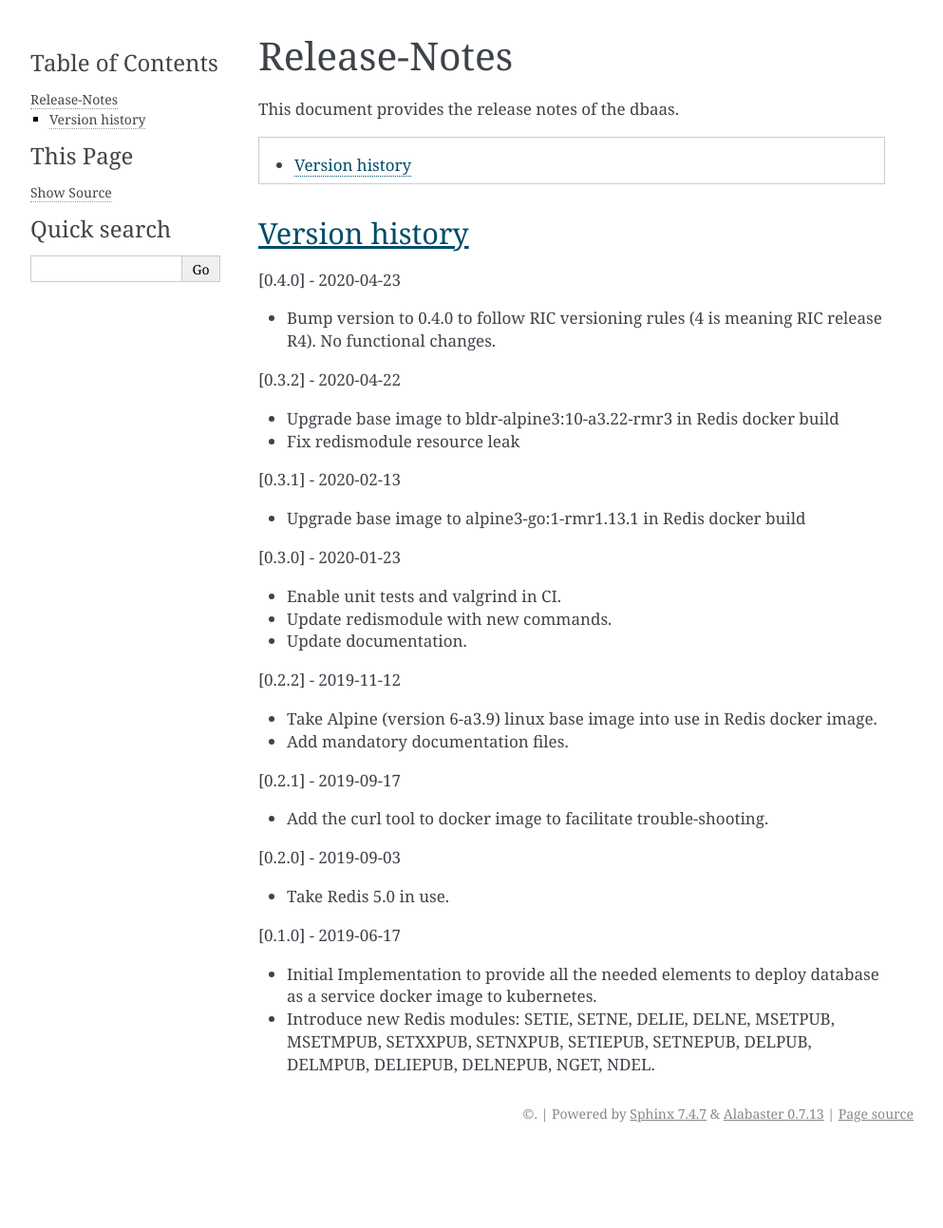
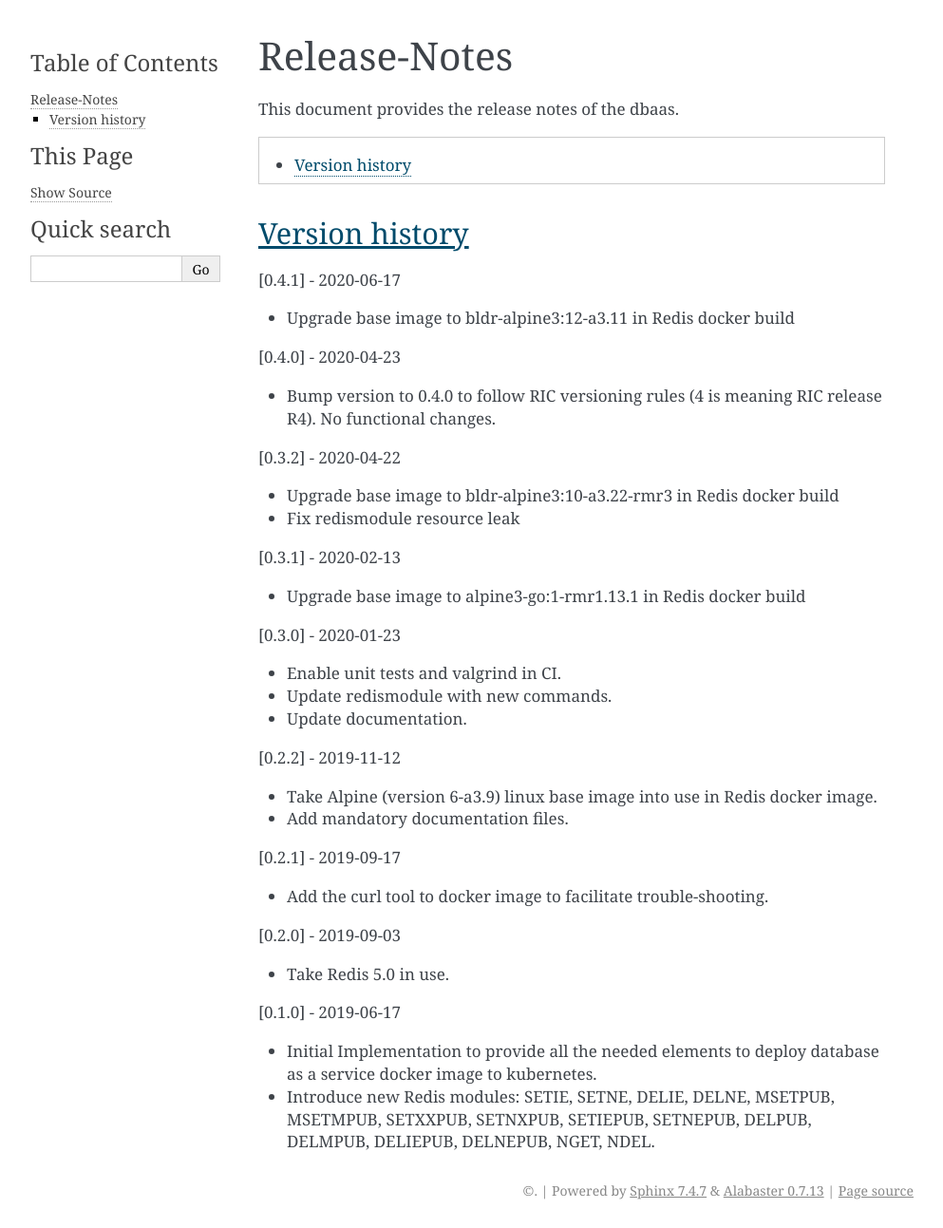
Before and after one commit to o-ran-sc/ric-plt-dbaas, a Sphinx documentation site: the page built from docs/release-notes.rst, in a window 1280 px wide. Shown: the whole page at 95% size, without its empty margins (148-1141 px from the left). Built offline with Sphinx 7.4.7, drawn with Linux system fonts in a browser that asks for light colours; before the commit the page ends 1212 px from its top, so only the background shows below that.

Commit message:
Upgrade base build image for alpine
Update base image to bldr-alpine3:12-a3.11.
Bump docker tag to 0.4.1.

Signed-off-by: Timo Tietavainen <timo.tietavainen@nokia.com>
Change-Id: I71abad1354950c18d200d8b53ecb6b63b84e0a30

```diff
--- a/container-tag.yaml
+++ b/container-tag.yaml
@@ -2,4 +2,4 @@
 # This file is expected to be in the docker build directory;
 # can be moved with suitable JJB configuration.
 ---
-tag: '0.4.0'
+tag: '0.4.1'
--- a/docs/release-notes.rst
+++ b/docs/release-notes.rst
@@ -29,6 +29,10 @@ This document provides the release notes of the dbaas.
 
 Version history
 ---------------
+
+[0.4.1] - 2020-06-17
+
+* Upgrade base image to bldr-alpine3:12-a3.11 in Redis docker build
 
 [0.4.0] - 2020-04-23
 
```
Also changed, not shown: 1 other file.
